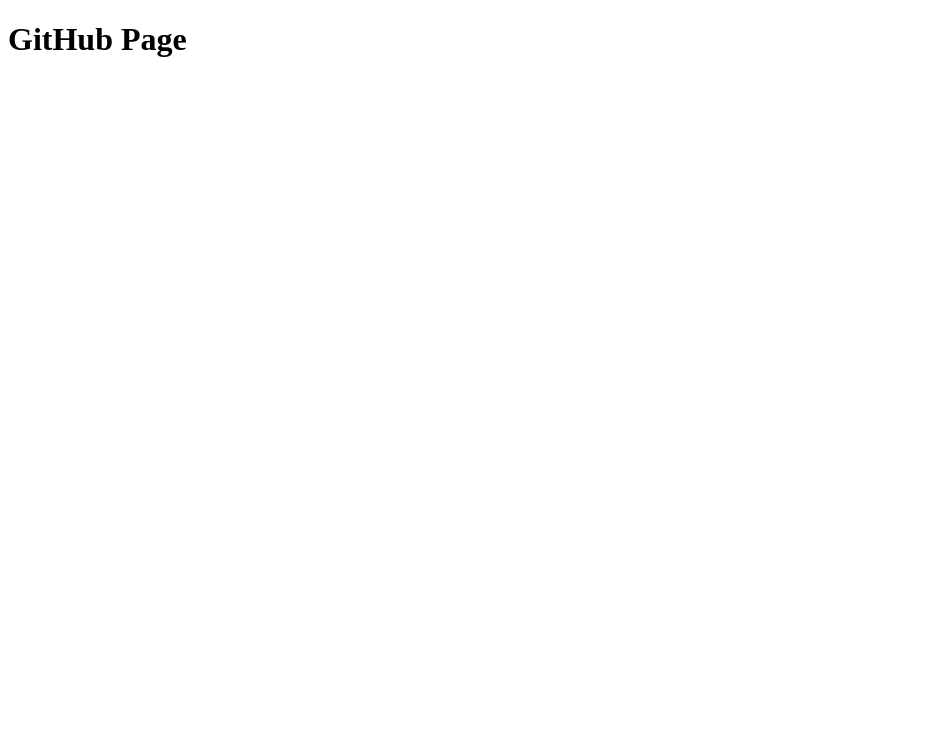
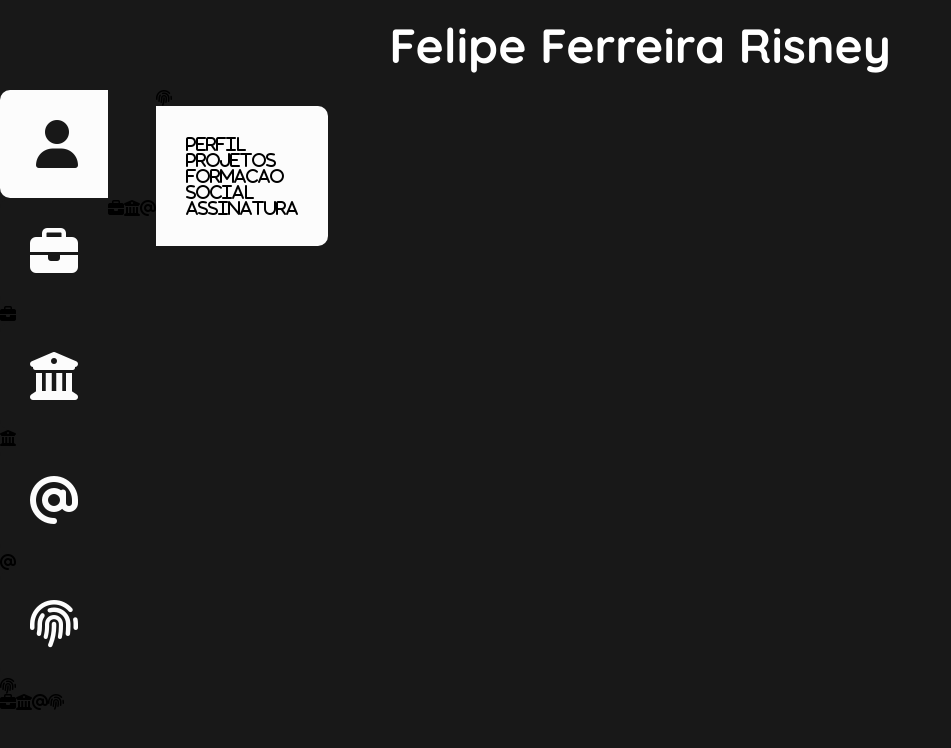
Before and after one commit to FRisney/FRisney, a plain HTML site: page index.html in a window 1280 px wide. Shown: the whole page, without its empty margins (0-951 px from the left). Drawn offline with Linux system fonts and the light colour scheme.

Commit message:
Estrutura e estilo iniciais

```diff
--- a/index.html
+++ b/index.html
@@ -3,8 +3,27 @@
 <head>
 	<meta charset="UTF-8">
 	<title>FRisney GitHub Page</title>
+	<link rel="stylesheet" href="style.css">
+	<link href="https://fonts.googleapis.com/css2?family=Quicksand:wght@700&family=Raleway&display=swap" rel="stylesheet">
+	<script src="https://kit.fontawesome.com/924c78097a.js" crossorigin="anonymous"></script>
 </head>
 <body>
-	<h1>GitHub Page</h1>
+	<h1 class="titulo">Felipe Ferreira Risney</h1>
+	<div class="container">
+		<div class="nav">
+			<button class="nav-item selected" onclick="console.log('clica')"><i class="fas fa-user"></i></button>
+			<button class="nav-item" onclick="console.log('clica2')"><i class="fas fa-briefcase" /></button>
+			<button class="nav-item" onclick="console.log('clica3')"><i class="fas fa-university" /></button>
+			<button class="nav-item" onclick="console.log('clica4')"><i class="fas fa-at" /></button>
+			<button class="nav-item" onclick="console.log('clica5')"><i class="fas fa-fingerprint" /></button>
+		</div>
+		<div class="content">
+			<div id="perfil" class="page">perfil</div>
+			<div id="projetos" class="page">projetos</div>
+			<div id="formacao" class="page">formacao</div>
+			<div id="social" class="page">social</div>
+			<div id="assinatura" class="page">assinatura</div>
+		</div>
+	</div>
 </body>
 </html>
--- /dev/null
+++ b/style.css
@@ -0,0 +1,58 @@
+* {
+	margin: 0
+}
+
+body {
+	background: #181818;
+}
+
+.container {
+	background: #181818;
+	font-family: Raleway;
+	display: flex;
+	flex-wrap: wrap;
+}
+
+.titulo {
+	font-family: Quicksand;
+	font-style: normal;
+	font-weight: bold;
+	font-size: 3em;
+	padding: 15px;
+	text-align: center;
+	color: #FFFFFF;
+}
+
+.content {
+	flex: 1;
+	background: #FCFCFC;
+	border-radius: 0px 10px 10px 0px;
+	padding: 30px;
+}
+.nav {
+	display: flex;
+	flex-direction: column;
+	overflow: hidden;
+}
+
+.nav-item {
+	font-size: 3em;
+	display: flex;
+	align-items: center;
+	justify-content: flex-end;
+	padding: 30px;
+	background: #181818;
+	color: #FCFCFC;
+	border: 0px;
+	border-radius: 10px 0px 0px 10px;
+}
+
+.nav-item:hover {
+	background: #FCFCFC;
+	color: #181818;
+}
+
+.selected {
+	background: #FCFCFC;
+	color: #181818;
+}
```
Also changed, not shown: pager.js (added).
